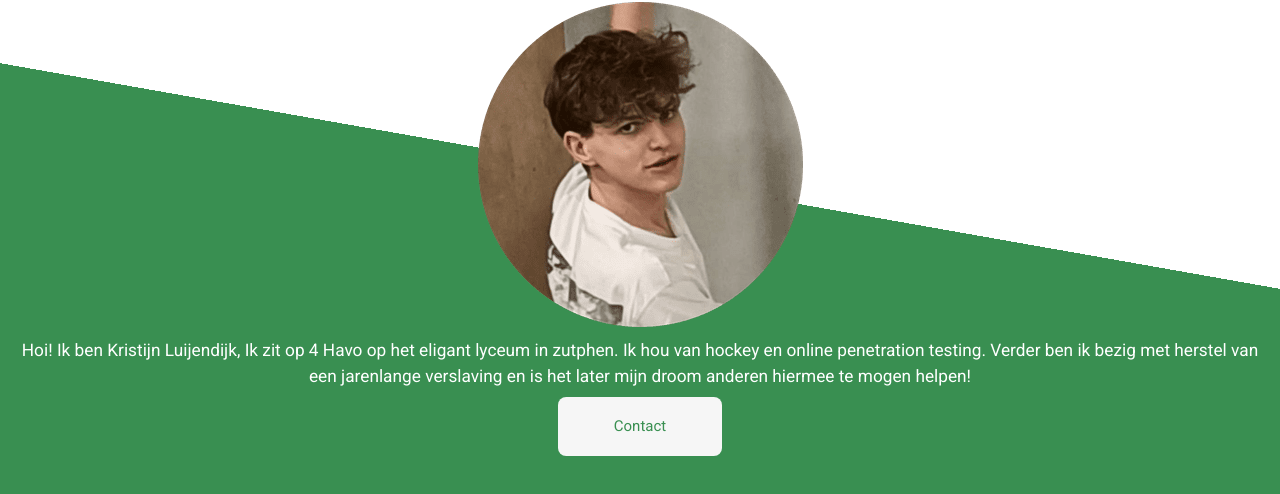
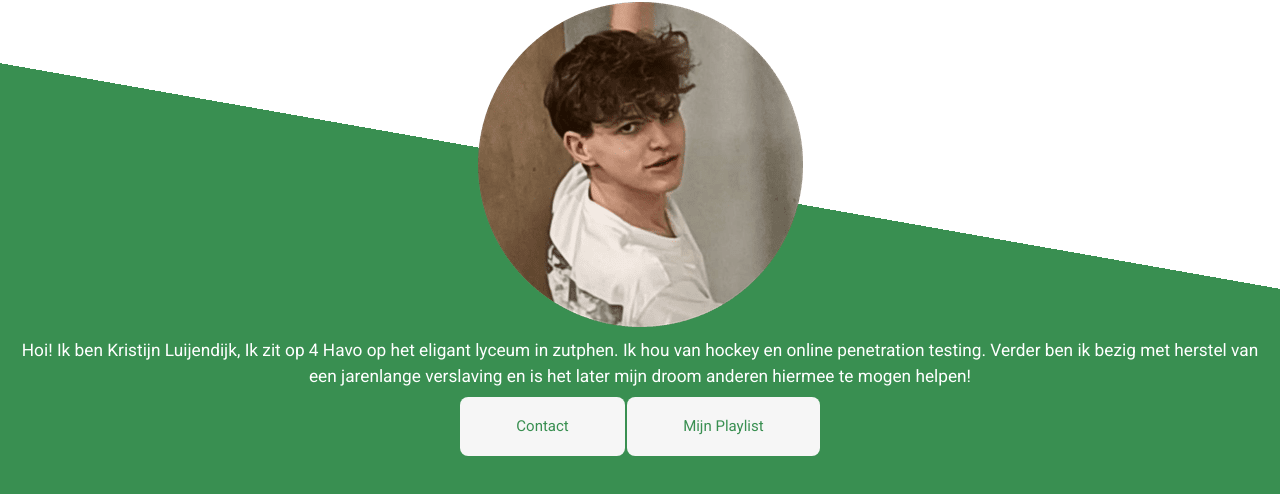
Before and after one commit to kristijnL/MijnSite, a plain HTML site: page index.html in a window 1280 px wide. Shown: the part 224-718 px from the top of the page. Drawn offline with Linux system fonts and the light colour scheme.

Commit message:
playlist knop toegevoegd

```diff
--- a/index.html
+++ b/index.html
@@ -21,6 +21,7 @@
             Hoi! Ik ben Kristijn Luijendijk, Ik zit op 4 Havo op het eligant lyceum in zutphen. Ik hou van hockey en online penetration testing. Verder ben ik bezig met herstel van een jarenlange verslaving en is het later mijn droom anderen hiermee te mogen helpen!
         </p>
         <a href="mailto:kristijnluijendijk45@gmail.com" class="btn">Contact</a>
+        <a href="https://open.spotify.com/playlist/7lBe4DdGrb6ml0kpJTRCBF?si=3cf0c7bcdaa34cda" class="btn">Mijn Playlist</a>
 
     </div>
 
```
